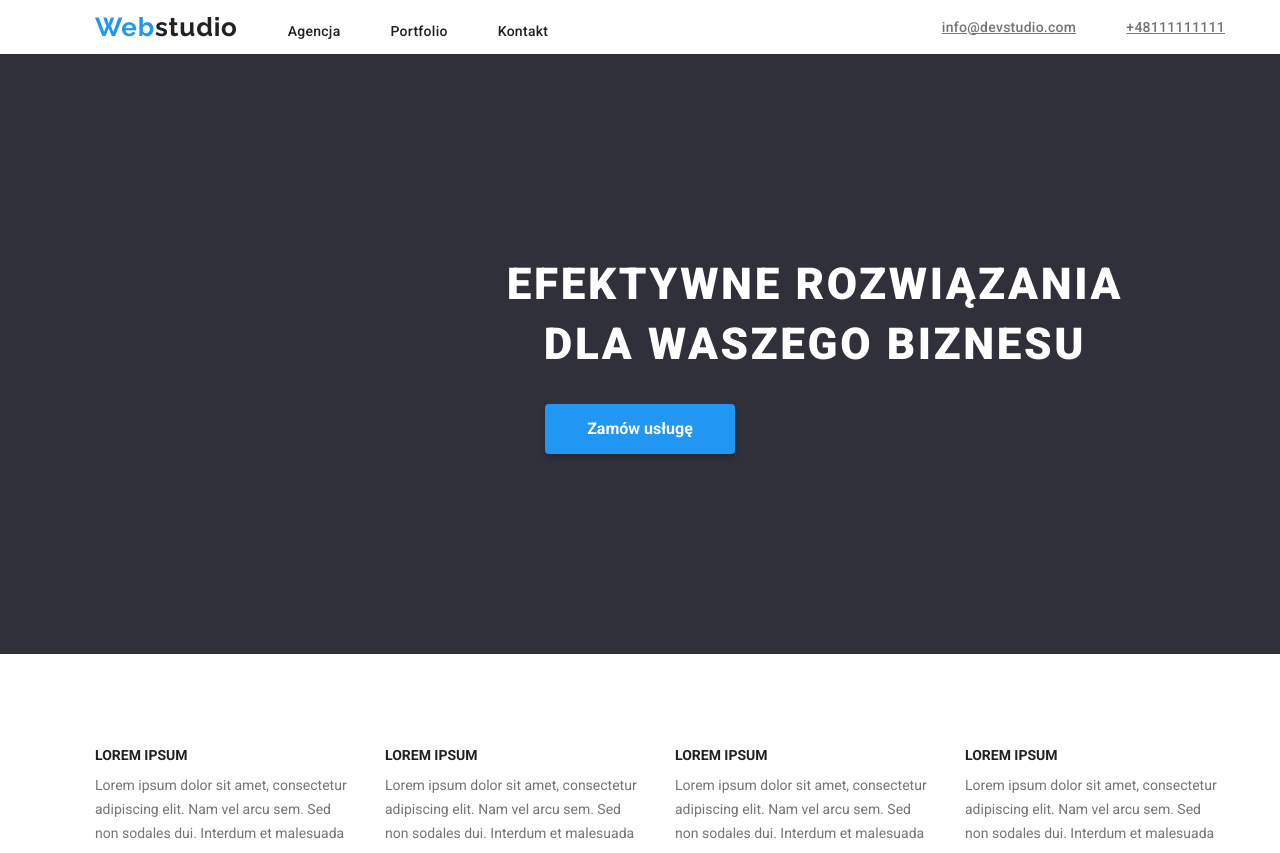
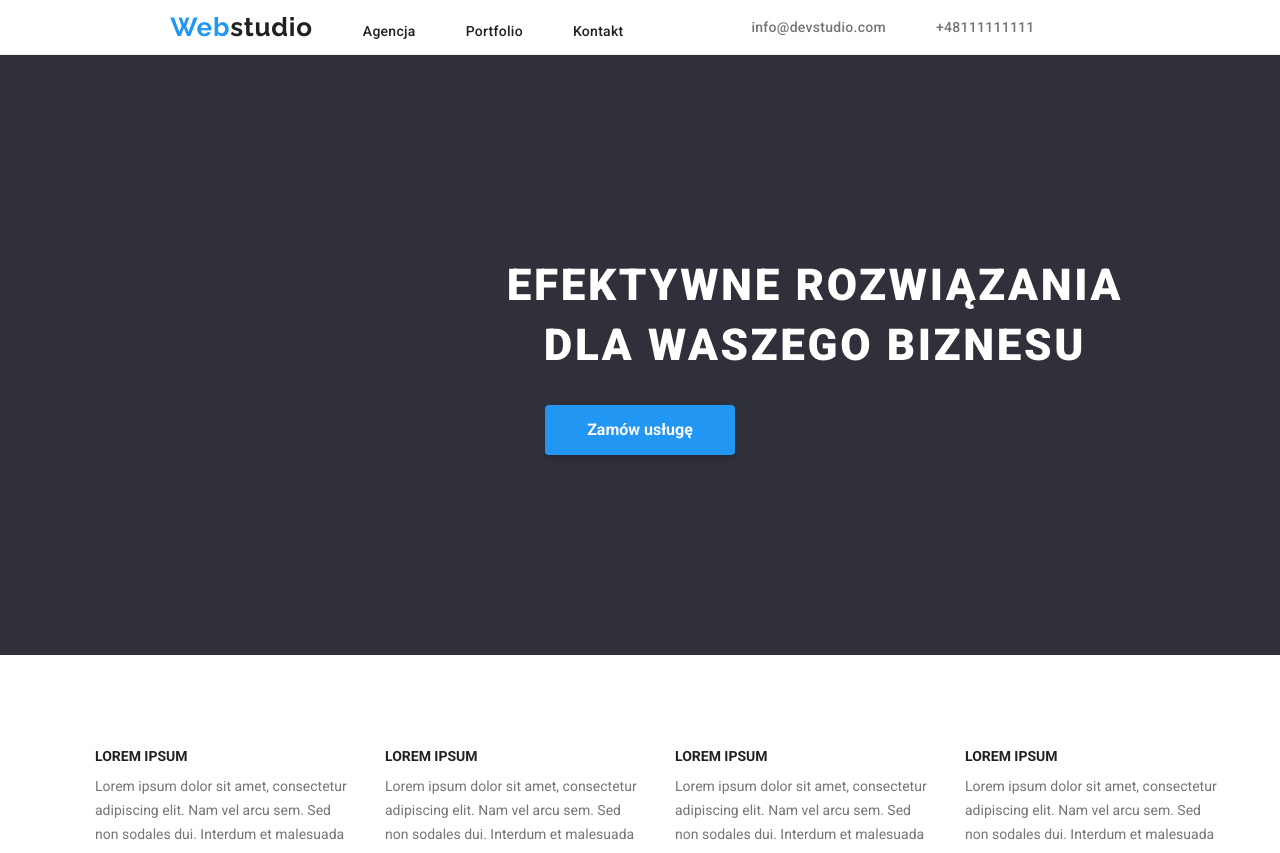
Before and after one commit to MonikaPosadas/goit-markup-hw-03, a plain HTML site: page index.html in a window 1280 px wide. Shown: the top 853 px of the page. Drawn offline with Linux system fonts and the light colour scheme.

Commit message:
poprawka hw03

```diff
--- a/css/style.css
+++ b/css/style.css
@@ -23,6 +23,13 @@ li {
 .link-header :focus {
   color: #2196f3;
 }
+.header-view {
+  border-bottom: 1px solid #ececec;
+  box-shadow: 0px 4px 4px 0px #00000040;
+  align-items: stretch;
+  padding-left: 9%;
+  padding-right: 18%;
+}
 .main-navigation {
   display: flex;
   align-items: center;
@@ -38,6 +45,7 @@ li {
   align-items: baseline;
   justify-content: flex-start;
   gap: 50px;
+  text-decoration: none;
 }
 .menu-link {
   color: var(--main-font-color);
@@ -53,15 +61,18 @@ li {
   display: flex;
   align-items: center;
   gap: 50px;
+  text-decoration: none;
 }
 .menu-contact-view {
   font-weight: 500;
   font-size: 14px;
   line-height: 1.14;
   color: var(--second-font-color);
+  text-decoration: none;
 }
 .menu-contact-view:hover {
   color: var(--color-primary);
+  text-decoration: none;
 }
 .logo {
   font-family: "Raleway";
@@ -236,6 +247,7 @@ span {
 }
 .contact-footer {
   color: rgba(255, 255, 255, 0.6);
+  text-decoration: none;
 }
 .contact-footer:hover,
 .contact-footer:focus {
--- a/index.html
+++ b/index.html
@@ -23,6 +23,7 @@
   </head>
   <body>
     <header>
+      <section class="header-view">
       <div class="container">
       <nav class="main-navigation">
         <ul class="menu-nav">
@@ -42,6 +43,7 @@
        </ul>
     </nav>
     </div>
+    </section>
     </header>
     <main>
       <section class="background-title">
```
Also changed, not shown: portfolio.html (+5 -1 lines).
